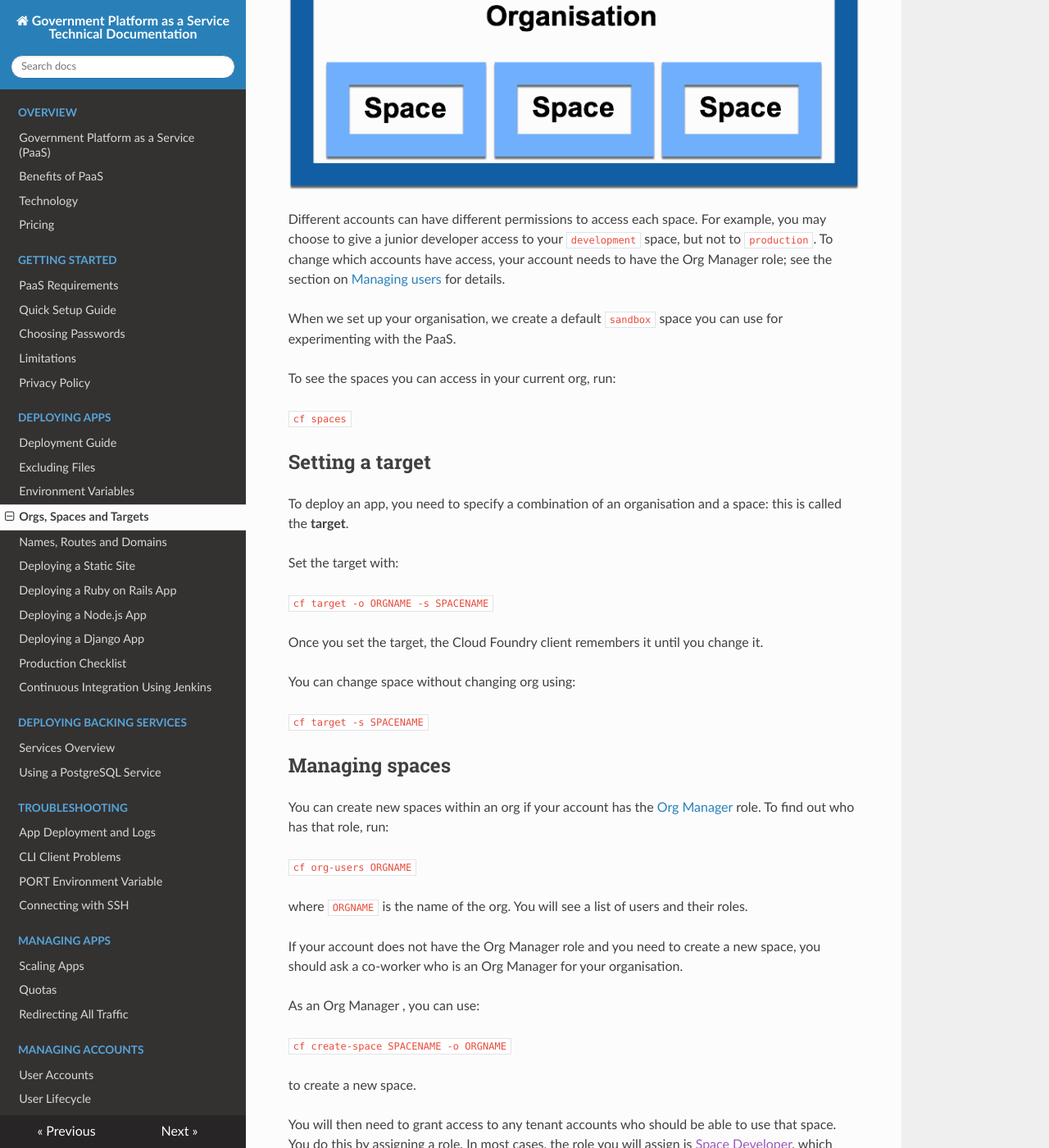
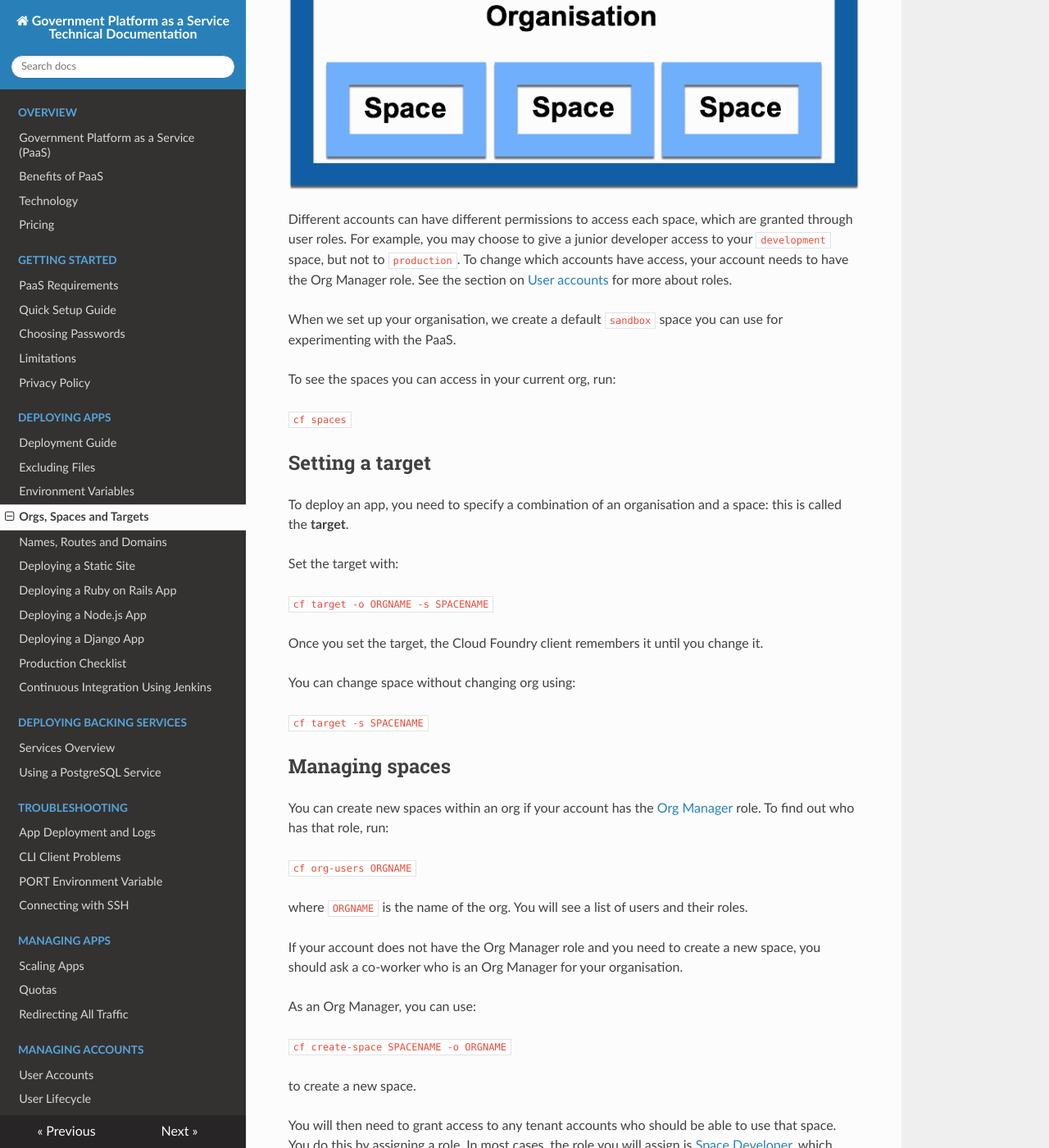
Before and after one commit to alphagov/paas-developer-docs, an MkDocs documentation site: the page built from docs/deploying_apps/orgs_spaces_targets.md, in a window 1280 px wide and 1400 px high, scrolled down 753 px. Shown: the whole window at 82% size. Built offline with MkDocs 1.6.1, drawn with Linux system fonts in a browser that asks for light colours; nearby versions of some CDN libraries; old or Windows-style settings are respelled for this version of MkDocs; some of the changed text lies outside the part shown.

Commit message:
Fix some URLs, style fixes

```diff
--- a/docs/deploying_apps/orgs_spaces_targets.md
+++ b/docs/deploying_apps/orgs_spaces_targets.md
@@ -20,7 +20,7 @@ Each organisation is divided into one or more **spaces**, which are used to orga
 
 ![Diagram showing that an organisation contains multiple spaces](/img/org-spaces.png)
 
-Different accounts can have different permissions to access each space. For example, you may choose to give a junior developer access to your ``development`` space, but not to ``production``. To change which accounts have access, your account needs to have the Org Manager role; see the section on [Managing users](/managing_users/user_accounts) for details.
+Different accounts can have different permissions to access each space, which are granted through user roles. For example, you may choose to give a junior developer access to your ``development`` space, but not to ``production``. To change which accounts have access, your account needs to have the Org Manager role. See the section on [User accounts](/managing_users/user_accounts) for more about roles.
 
 When we set up your organisation, we create a default `sandbox` space you can use for experimenting with the PaaS.
 
@@ -44,7 +44,7 @@ You can change space without changing org using:
 
 ## Managing spaces
 
-You can create new spaces within an org if your account has the [Org Manager](/managing_users/user_accounts#Org-manager) role. To find out who has that role, run:
+You can create new spaces within an org if your account has the [Org Manager](/managing_users/user_accounts#org-manager) role. To find out who has that role, run:
 
 ``cf org-users ORGNAME``
 
@@ -52,13 +52,13 @@ where `ORGNAME` is the name of the org. You will see a list of users and their r
 
 If your account does not have the Org Manager role and you need to create a new space, you should ask a co-worker who is an Org Manager for your organisation.
 
-As an Org Manager , you can use:
+As an Org Manager, you can use:
 
 ``cf create-space SPACENAME -o ORGNAME``
 
 to create a new space.
 
-You will then need to grant access to any tenant accounts who should be able to use that space. You do this by assigning a role. In most cases, the role you will assign is [Space Developer](), which gives the account an ability to deploy and manage apps in the specified space.
+You will then need to grant access to any tenant accounts who should be able to use that space. You do this by assigning a role. In most cases, the role you will assign is [Space Developer](/managing_users/user_accounts#space-developer), which gives the account an ability to deploy and manage apps in the specified space.
 
 To grant access to a space to another account, run:
 
--- a/docs/managing_users/user_lifecycle.md
+++ b/docs/managing_users/user_lifecycle.md
@@ -1,6 +1,6 @@
 Users will need to be added or removed from the Government PaaS as they join or leave your team.
 
-The responsibility for managing the user lifecycle is split between Government PaaS support and the [Org Managers](/manage_users#Org-manager) on your team.
+The responsibility for managing the user lifecycle is split between Government PaaS support and the [Org Managers](/managing_users/user_accounts#org-manager) on your team.
 
 This section explains what needs to be done to create or delete users.
 
@@ -8,7 +8,7 @@ This section explains what needs to be done to create or delete users.
 
 User account creation is currently handled by our support team.
 
-If you are looking to start a new project on the platform, please contact us at [gov-uk-paas-support@digital.cabinet-office.gov.uk](mailto:gov-uk-paas-support@digital.cabinet-office.gov.uk). We'll get in touch and create your user account and organisation. We will create the [Org Manager](/managing_users/user_accounts#Org-manager) account first, meaning you should have decided who will have this responsibility in your team/project.
+If you are looking to start a new project on the platform, please contact us at [gov-uk-paas-support@digital.cabinet-office.gov.uk](mailto:gov-uk-paas-support@digital.cabinet-office.gov.uk). We'll get in touch and create your user account and organisation. We will create the [Org Manager](/managing_users/user_accounts#org-manager) account first, meaning you should have decided who will have this responsibility in your team/project.
 
 If you are a new user who needs to be added to an existing account, we'll need your manager's approval. We'll create your account and you will be added to the org and the default 'sandbox' space. Your Org Manager will then grant you any additional user roles you need.
 
```
Also changed, not shown: other parts of docs/deploying_apps/orgs_spaces_targets.md (+1 -1 lines), docs/managing_users/user_accounts.md (+1 -1 lines).
